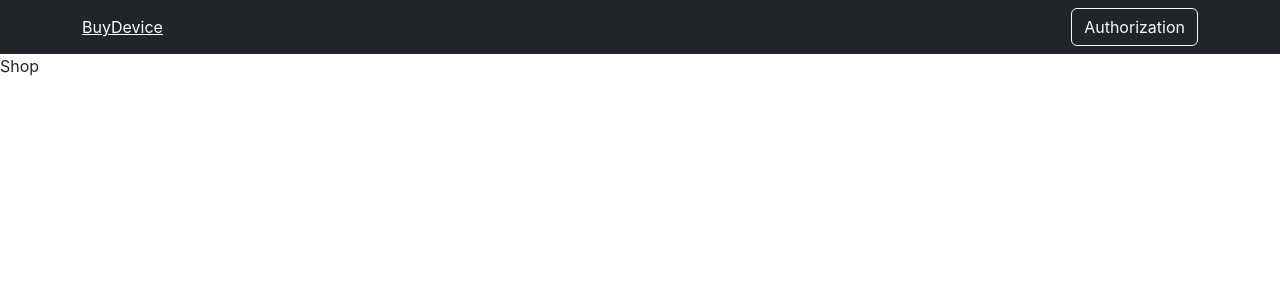
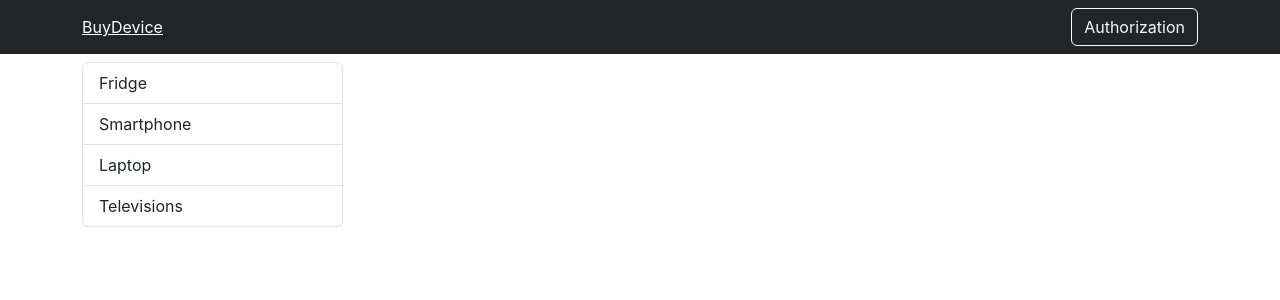
Before and after one commit to Genya10/shop-fullstack, a React (Create React App) app in the folder frontend/: page /shop in a window 1280 px wide. Shown: the top 300 px of the page. Built offline with nearby package versions, Linux system fonts and the light colour scheme.

Commit message:
create TypeBar.js

```diff
--- /dev/null
+++ b/frontend/src/components/TypeBar.js
@@ -0,0 +1,27 @@
+import { observer } from "mobx-react-lite";
+import { useContext } from "react";
+import { Context } from "../index";
+import ListGroup from 'react-bootstrap/ListGroup';
+
+export const TypeBar = observer(()=>{
+const{device}=useContext(Context)
+
+return(
+    <div>
+    <ListGroup>
+      {device.types.map(type=>
+        <ListGroup.Item
+            style={{cursor:'pointer'}}
+            active={type.id === device.selectedType.id}
+            onClick={()=> device.setSelectedType(type)}
+            key={type.id}
+            >
+            {type.name}
+        </ListGroup.Item>
+        )}
+
+
+    </ListGroup>
+    </div>
+)
+})
--- a/frontend/src/pages/Shop.js
+++ b/frontend/src/pages/Shop.js
@@ -1,9 +1,18 @@
 import React from 'react';
+import Container from 'react-bootstrap/esm/Container';
+import Row from 'react-bootstrap/Row';
+import Col from 'react-bootstrap/Col';
+import { TypeBar } from '../components/TypeBar';
 
 export const Shop = ()=>{
-    return(
-        <div>
-            Shop
-        </div>
-    )
+    return (
+      <Container>
+        <Row className='mt-2'>
+          <Col md={3}>
+            <TypeBar />
+          </Col>
+          <Col md={9}></Col>
+        </Row>
+      </Container>
+    );
 }
--- a/frontend/src/store/DeviceStore.js
+++ b/frontend/src/store/DeviceStore.js
@@ -4,7 +4,9 @@ export class DeviceStore {
     constructor(){
        this._types=[
         {id:1,name:'Fridge'},
-        {id:2,name:'Smartphone'}
+        {id:2,name:'Smartphone'},
+        {id:3,name:'Laptop'},
+        {id:4,name:'Televisions'},
        ]
        this._brands=[
         {id:1,name:'Samsung'},
@@ -16,6 +18,7 @@ export class DeviceStore {
         {id:3,name:"Smartphone",price:12000,img:"https://www.google.com/url?sa=i&url=https%3A%2F%2Fcomfy.ua%2Fsmartfon-xiaomi-redmi-note-12-8-256gb-sunrise-gold.html&psig=AOvVaw2RqqDyIpErOwyrNGbemPSC&ust=1699526947149000&source=images&cd=vfe&ved=0CBEQjRxqFwoTCNCK-7SdtIIDFQAAAAAdAAAAABAo"},
         {id:4,name:"Smartphone",price:12000,img:"https://www.google.com/url?sa=i&url=https%3A%2F%2Fcomfy.ua%2Fsmartfon-xiaomi-redmi-note-12-8-256gb-sunrise-gold.html&psig=AOvVaw2RqqDyIpErOwyrNGbemPSC&ust=1699526947149000&source=images&cd=vfe&ved=0CBEQjRxqFwoTCNCK-7SdtIIDFQAAAAAdAAAAABAo"},
     ]
+    this._selectedType={}
         makeAutoObservable(this)
     }
     setTypes(types){
@@ -27,6 +30,10 @@ export class DeviceStore {
     setIsUser(devices){
         this._devices = devices
     }
+    setSelectedType(type){
+        this._selectedType = type
+    }
+
     get types(){
         return this._types
     }
@@ -36,4 +43,7 @@ export class DeviceStore {
     get devices(){
         return this._devices
     }
+    get selectedType(){
+        return this._selectedType
+    }
 }
```
